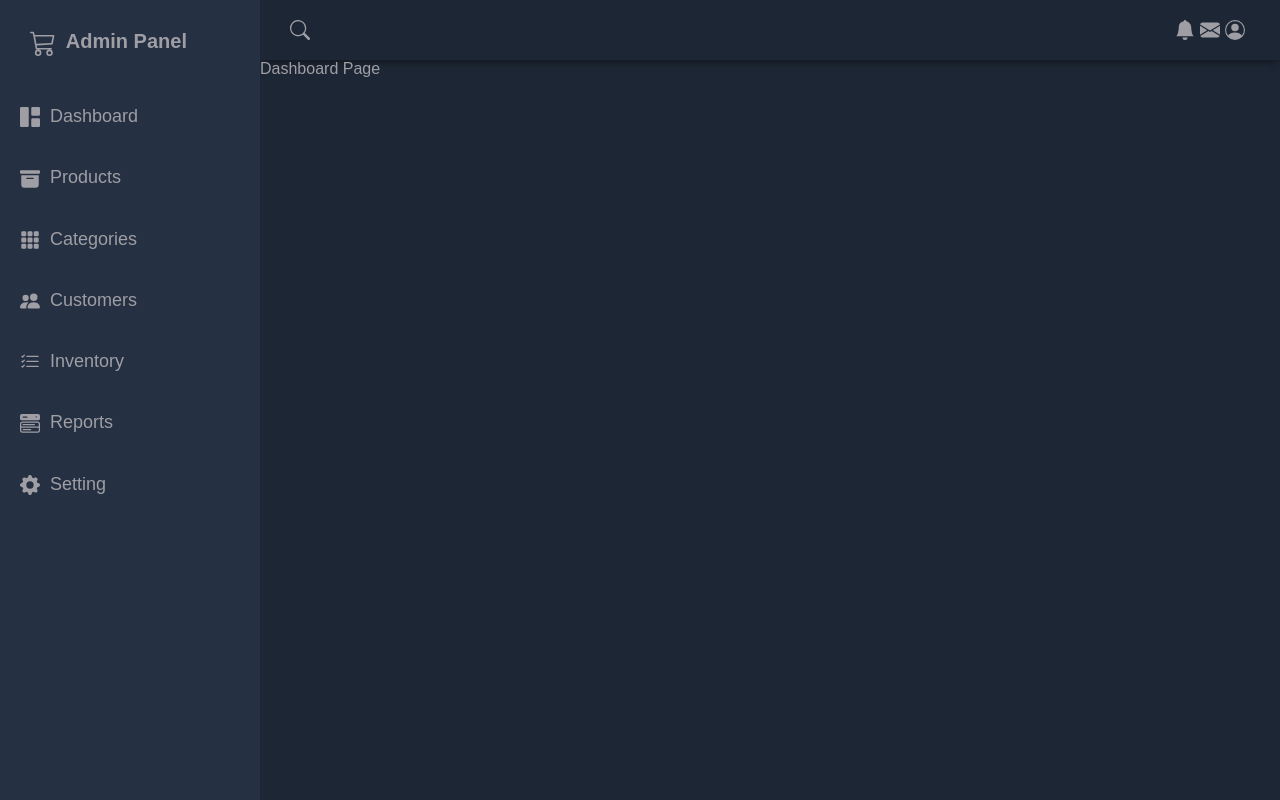
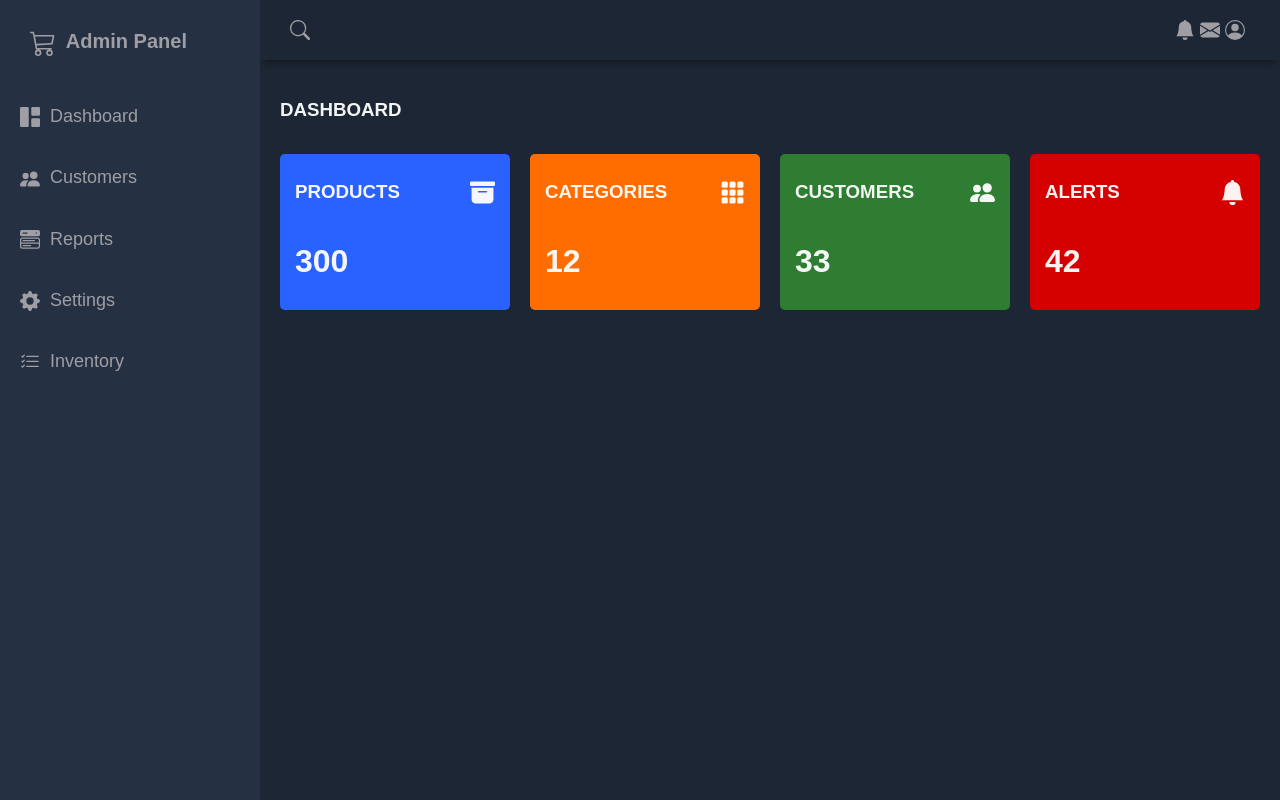
Before and after one commit to AkshhThakkar/H5-Frontend, a React (Vite) app: page /dashboard in a window 1280 px wide. Built offline with nearby package versions, Linux system fonts and the light colour scheme.

Commit message:
Routing done

```diff
--- a/src/App.jsx
+++ b/src/App.jsx
@@ -26,13 +26,13 @@ function App() {
       <BrowserRouter>
         <Routes>
           <Route exact path="/" element={<HomePage />} />
-          <Route exact path="/dashboard" element={<Dashboard />} />
+          <Route exact path="/dashboard" element={<HomePage />} />
           <Route path="/categories" element={<Categories />} />
-          <Route path="/categories" element={<Customers />} />
-          <Route path="/categories" element={<Inventory />} />
-          <Route path="/categories" element={<Products />} />
-          <Route path="/categories" element={<Reports />} />
-          <Route path="/categories" element={<Settings />} />
+          <Route path="/customers" element={<Customers />} />
+          <Route path="/inventory" element={<Inventory />} />
+          <Route path="/products" element={<Products />} />
+          <Route path="/reports" element={<Reports />} />
+          <Route path="/settings" element={<Settings />} />
         </Routes>
         {
           <Sidebar
--- a/src/Components/Homepage.jsx
+++ b/src/Components/Homepage.jsx
@@ -4,6 +4,7 @@ import {
   BsFillGrid3X3GapFill,
   BsPeopleFill,
   BsFillBellFill,
+  BsFillPeopleFill,
 } from "react-icons/bs";
 function Home() {
   const productData = [
@@ -17,7 +18,19 @@ function Home() {
       id: "catagories",
       title: "CATEGORIES",
       value: 12,
-      component: BsPeopleFill,
+      component: BsFillGrid3X3GapFill,
+    },
+    {
+      id: "customers",
+      title: "CUSTOMERS",
+      value: 33,
+      component: BsFillPeopleFill,
+    },
+    {
+      id: "alerts",
+      title: "ALERTS",
+      value: 42,
+      component: BsFillBellFill,
     },
   ];
 
@@ -39,20 +52,6 @@ function Home() {
             <h1>{data.value}</h1>
           </div>
         ))}
-        <div className="card">
-          <div className="card-inner">
-            <h3>CUSTOMERS</h3>
-            <BsPeopleFill className="card_icon" />
-          </div>
-          <h1>33</h1>
-        </div>
-        <div className="card">
-          <div className="card-inner">
-            <h3>ALERTS</h3>
-            <BsFillBellFill className="card_icon" />
-          </div>
-          <h1>42</h1>
-        </div>
       </div>
     </main>
   );
--- a/src/Components/Sidebar.jsx
+++ b/src/Components/Sidebar.jsx
@@ -1,4 +1,5 @@
 import React from "react";
+import { Link } from "react-router-dom";
 import {
   BsCart3,
   BsGrid1X2Fill,
@@ -11,6 +12,39 @@ import {
 } from "react-icons/bs";
 
 function Sidebar({ openSidebarToggle, OpenSidebar }) {
+  const sidebarMenu = [
+    {
+      id: "dashboard",
+      route: "/dashboard",
+      title: "Dashboard",
+      component: BsGrid1X2Fill,
+    },
+    {
+      id: "customers",
+      route: "/customers",
+      title: "Customers",
+      component: BsPeopleFill,
+    },
+    {
+      id: "reports",
+      route: "/reports",
+      title: "Reports",
+      component: BsMenuButtonWideFill,
+    },
+    {
+      id: "settings",
+      route: "/settings",
+      title: "Settings",
+      component: BsFillGearFill,
+    },
+    {
+      id: "inventory",
+      route: "/inventory",
+      title: "Inventory",
+      component: BsListCheck,
+    },
+  ];
+  const WrapperComp = ({ Component }) => <Component className="icon" />;
   return (
     <aside
       id="sidebar"
@@ -25,41 +59,13 @@ function Sidebar({ openSidebarToggle, OpenSidebar }) {
       </div>
 
       <ul className="sidebar-list">
-        <li className="sidebar-list-item">
-          <a href="">
-            <BsGrid1X2Fill className="icon" /> Dashboard
-          </a>
-        </li>
-        <li className="sidebar-list-item">
-          <a href="">
-            <BsFillArchiveFill className="icon" /> Products
-          </a>
-        </li>
-        <li className="sidebar-list-item">
-          <a href="">
-            <BsFillGrid3X3GapFill className="icon" /> Categories
-          </a>
-        </li>
-        <li className="sidebar-list-item">
-          <a href="">
-            <BsPeopleFill className="icon" /> Customers
-          </a>
-        </li>
-        <li className="sidebar-list-item">
-          <a href="">
-            <BsListCheck className="icon" /> Inventory
-          </a>
-        </li>
-        <li className="sidebar-list-item">
-          <a href="">
-            <BsMenuButtonWideFill className="icon" /> Reports
-          </a>
-        </li>
-        <li className="sidebar-list-item">
-          <a href="">
-            <BsFillGearFill className="icon" /> Setting
-          </a>
-        </li>
+        {sidebarMenu.map((data) => (
+          <li className="sidebar-list-item">
+            <Link to={data.route}>
+              <WrapperComp Component={data.component} /> {data.title}
+            </Link>
+          </li>
+        ))}
       </ul>
     </aside>
   );
```
